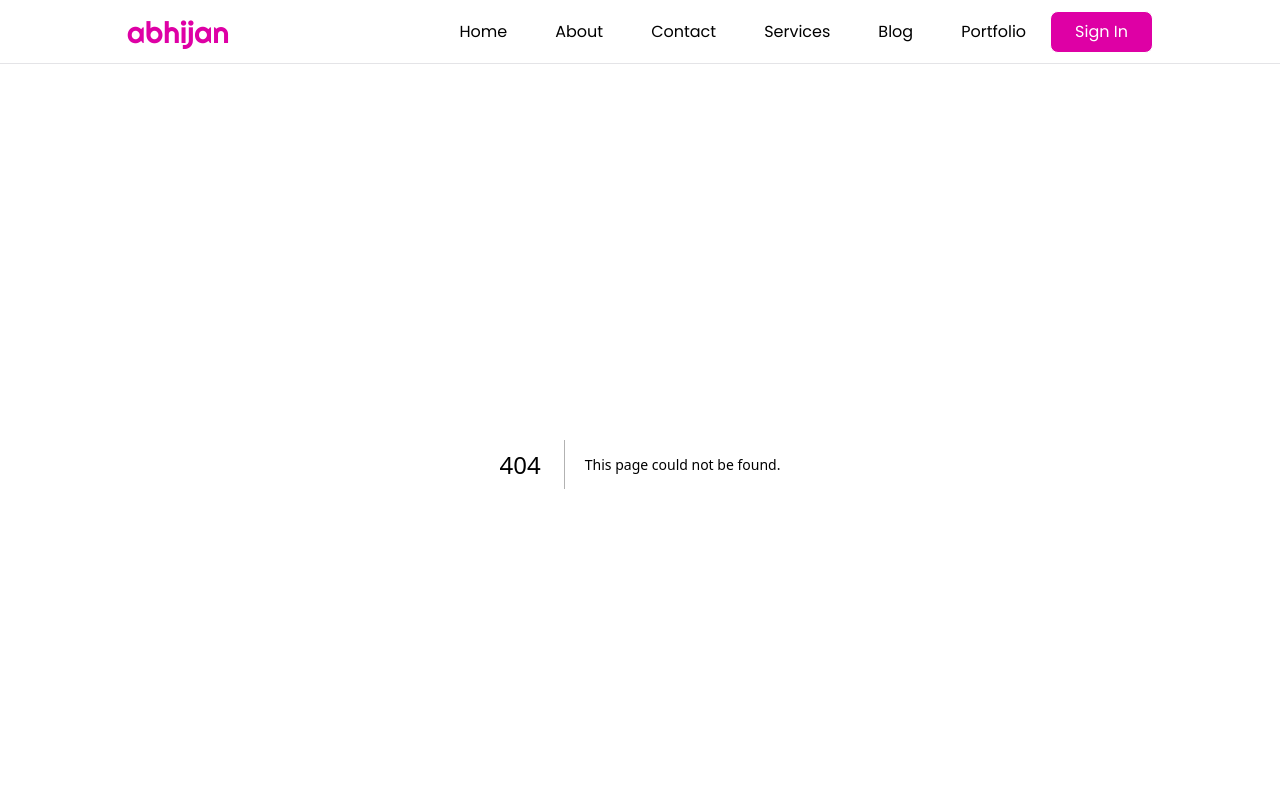
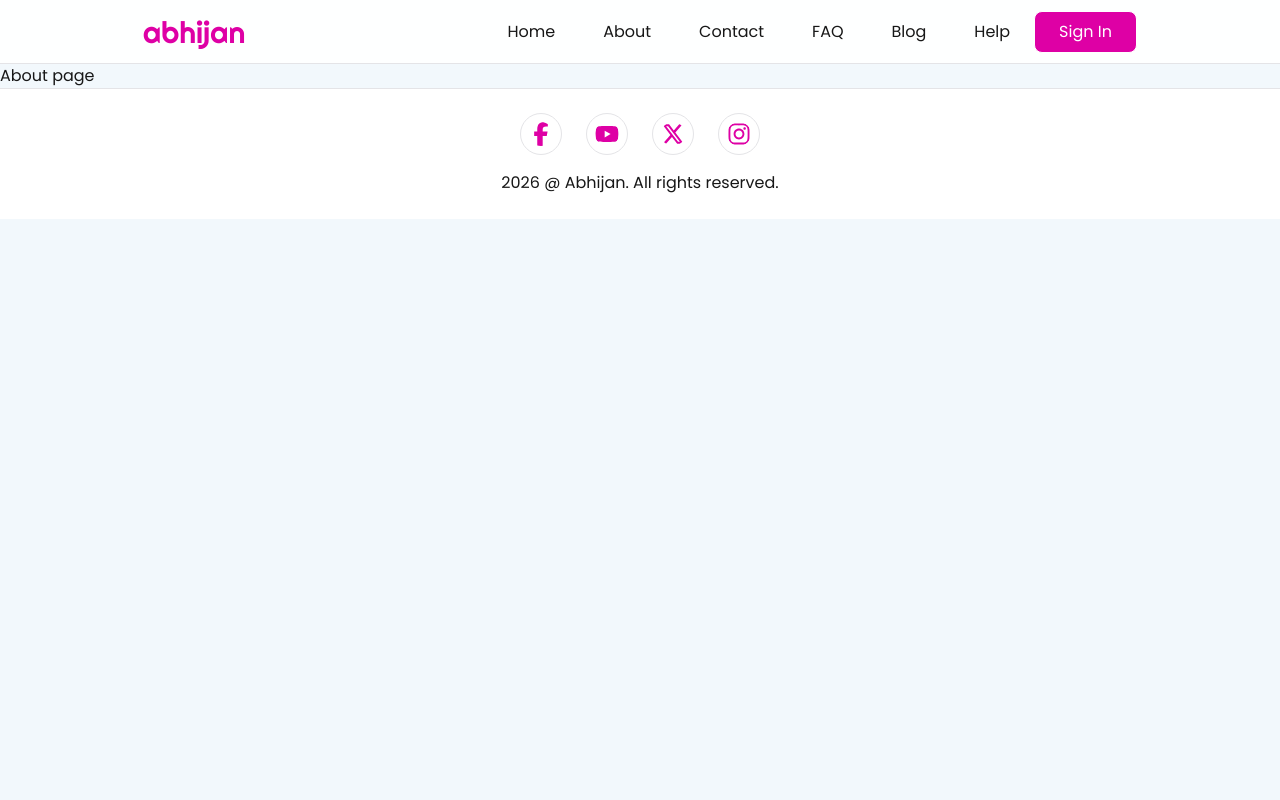
Before and after one commit to laxmancroy/abhijan, a Next.js app: page /about in a window 1280 px wide. Before the commit this address had no page. Shown: the top 800 px of the page. Built offline with nearby package versions, Linux system fonts and the light colour scheme.

Commit message:
added navbar pages prototype

```diff
--- /dev/null
+++ b/app/about/page.tsx
@@ -0,0 +1,7 @@
+const AboutPage = () => {
+    return (
+        <div>About page</div>
+    )
+}
+
+export default AboutPage;
--- /dev/null
+++ b/app/blog/page.tsx
@@ -0,0 +1,7 @@
+const BlogPage = () => {
+    return (
+        <div>Blog Page</div>
+    )
+}
+
+export default BlogPage;
--- /dev/null
+++ b/app/contact/page.tsx
@@ -0,0 +1,7 @@
+const ContactPage = () => {
+    return (
+        <div>Contact Page</div>
+    )
+}
+
+export default ContactPage;
--- /dev/null
+++ b/app/faq/page.tsx
@@ -0,0 +1,7 @@
+const FaqPage = () => {
+    return (
+        <div>Faq Page</div>
+    )
+}
+
+export default FaqPage;
--- /dev/null
+++ b/app/help/page.tsx
@@ -0,0 +1,7 @@
+const HelpPage = () => {
+    return (
+        <div>Help Page</div>
+    )
+}
+
+export default HelpPage;
--- a/components/layout/Header.tsx
+++ b/components/layout/Header.tsx
@@ -8,9 +8,9 @@ const navMenu = [
   { name: "Home", href: "/" },
   { name: "About", href: "/about" },
   { name: "Contact", href: "/contact" },
-  { name: "Services", href: "/services" },
+  { name: "FAQ", href: "/faq" },
   { name: "Blog", href: "/blog" },
-  { name: "Portfolio", href: "/portfolio" },
+  { name: "Help", href: "/help" },
 ];
 
 const Header = () => {
```
